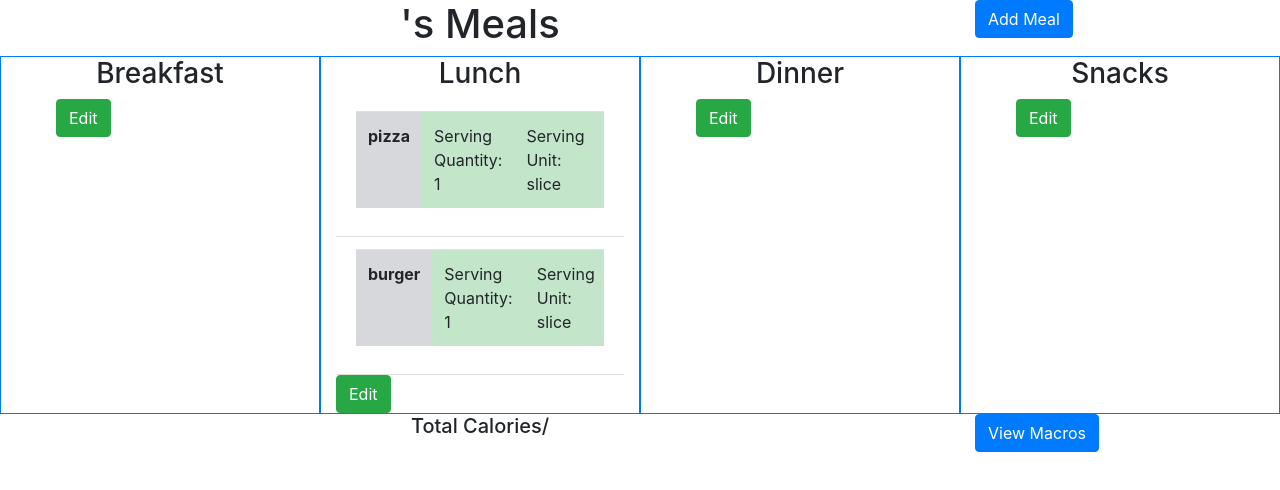
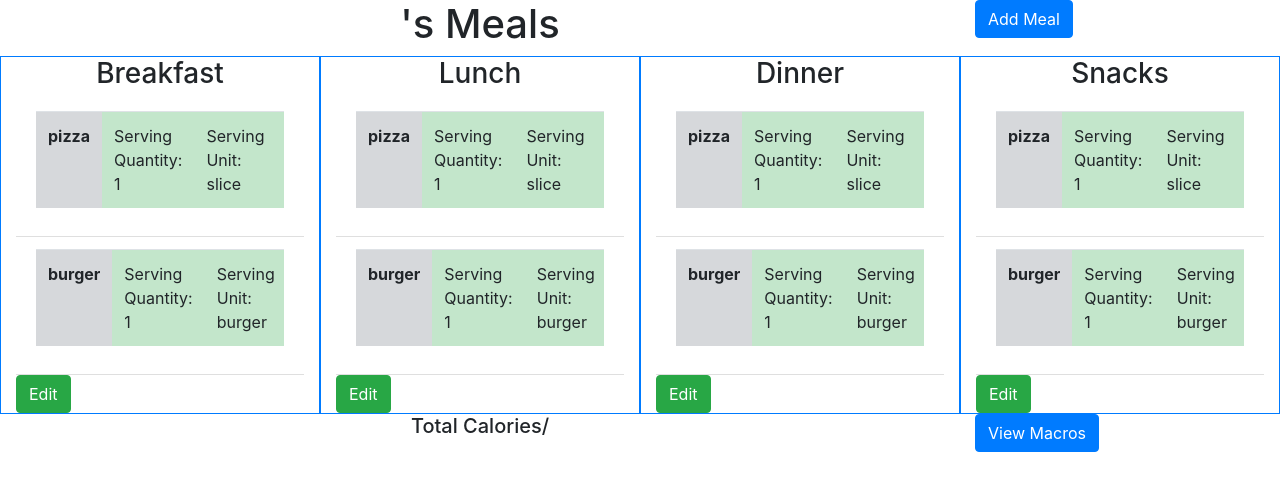
Before and after one commit to paulwstorm/git-fit-testing, a React (Create React App) app: page /meals in a window 1280 px wide. Shown: the top 490 px of the page. Built offline with nearby package versions, Linux system fonts and the light colour scheme.

Commit message:
Applied UI change to breakfast, dinner, and snacks.

```diff
--- a/src/components/viewMeals.js
+++ b/src/components/viewMeals.js
@@ -20,20 +20,22 @@ class ViewMeals extends Component {
                 <div className="row">
                     <div className="col-3 border border-primary" >
                         <h3 className="text-center">Breakfast</h3>
-                        <ul className="breakfast-list">
+                        <ul className="list-group list-group-flush breakfast-list">
                             {
-                                this.props.meals.breakfast.map(foodItem => {
+                                this.props.meals.lunch.map(foodItem => {
                                     return <li key={foodItem.id} className="list-group-item">
-                                        <table className="table table-dark">
+                                        <div class="table-responsive">
+                                            <table className="table">
                                                 <tbody>
                                                     <tr>
-                                                    <th scope="row">{foodItem.food_name}</th>
-                                                    <td>Serving Quantity: {foodItem.serving_qty}</td>
-                                                    <td>Serving Unit: {foodItem.serving_unit}</td>
-                                                    <td>Calories: {foodItem.nf_calories}</td>
+                                                        <th scope="row" class="table-secondary">{foodItem.food_name}</th>
+                                                        <td class="table-success">Serving Quantity: {foodItem.serving_qty}</td>
+                                                        <td class="table-success">Serving Unit: {foodItem.serving_unit}</td>
+                                                        <td class="table-success">Calories: {foodItem.nf_calories}</td>
                                                     </tr>
                                                 </tbody>
                                             </table>
+                                        </div>
                                     </li>
                                 })
                             }
@@ -66,20 +68,22 @@ class ViewMeals extends Component {
                     </div>
                     <div className="col-3 border border-primary">
                         <h3 className="text-center">Dinner</h3>
-                        <ul className="dinner-list">
+                        <ul className="list-group list-group-flush dinner-list">
                             {
-                                this.props.meals.dinner.map(foodItem => {
+                                this.props.meals.lunch.map(foodItem => {
                                     return <li key={foodItem.id} className="list-group-item">
-                                        <table className="table table-dark">
+                                        <div class="table-responsive">
+                                            <table className="table">
                                                 <tbody>
                                                     <tr>
-                                                    <th scope="row">{foodItem.food_name}</th>
-                                                    <td>Serving Quantity: {foodItem.serving_qty}</td>
-                                                    <td>Serving Unit: {foodItem.serving_unit}</td>
-                                                    <td>Calories: {foodItem.nf_calories}</td>
+                                                        <th scope="row" class="table-secondary">{foodItem.food_name}</th>
+                                                        <td class="table-success">Serving Quantity: {foodItem.serving_qty}</td>
+                                                        <td class="table-success">Serving Unit: {foodItem.serving_unit}</td>
+                                                        <td class="table-success">Calories: {foodItem.nf_calories}</td>
                                                     </tr>
                                                 </tbody>
                                             </table>
+                                        </div>
                                     </li>
                                 })
                             }
@@ -88,20 +92,22 @@ class ViewMeals extends Component {
                     </div>
                     <div className="col-3 border border-primary">
                         <h3 className="text-center">Snacks</h3>
-                        <ul className="snack-list">
+                        <ul className="list-group list-group-flush snack-list">
                             {
-                                this.props.meals.snacks.map(foodItem => {
+                                this.props.meals.lunch.map(foodItem => {
                                     return <li key={foodItem.id} className="list-group-item">
-                                        <table className="table table-dark">
+                                        <div class="table-responsive">
+                                            <table className="table">
                                                 <tbody>
                                                     <tr>
-                                                    <th scope="row">{foodItem.food_name}</th>
-                                                    <td>Serving Quantity: {foodItem.serving_qty}</td>
-                                                    <td>Serving Unit: {foodItem.serving_unit}</td>
-                                                    <td>Calories: {foodItem.nf_calories}</td>
+                                                        <th scope="row" class="table-secondary">{foodItem.food_name}</th>
+                                                        <td class="table-success">Serving Quantity: {foodItem.serving_qty}</td>
+                                                        <td class="table-success">Serving Unit: {foodItem.serving_unit}</td>
+                                                        <td class="table-success">Calories: {foodItem.nf_calories}</td>
                                                     </tr>
                                                 </tbody>
                                             </table>
+                                        </div>
                                     </li>
                                 })
                             }
--- a/src/reducers/index.js
+++ b/src/reducers/index.js
@@ -6,7 +6,7 @@ import _ from "lodash";
 const defaultState = {
   meals: {
     breakfast: [],
-    lunch: [{id: 1, food_name: "pizza", serving_qty: "1", serving_unit: "slice", nf_calories: "284.62"}, {id: 2, food_name: "burger", serving_qty: "1", serving_unit: "slice", nf_calories: "284.62"}],
+    lunch: [{id: 1, food_name: "pizza", serving_qty: "1", serving_unit: "slice", nf_calories: "284.62"}, {id: 2, food_name: "burger", serving_qty: "1", serving_unit: "burger", nf_calories: "600.82"}],
     dinner: [],
     snacks: []
   },
```
Lines whose indentation alone changed are shown as unchanged.
